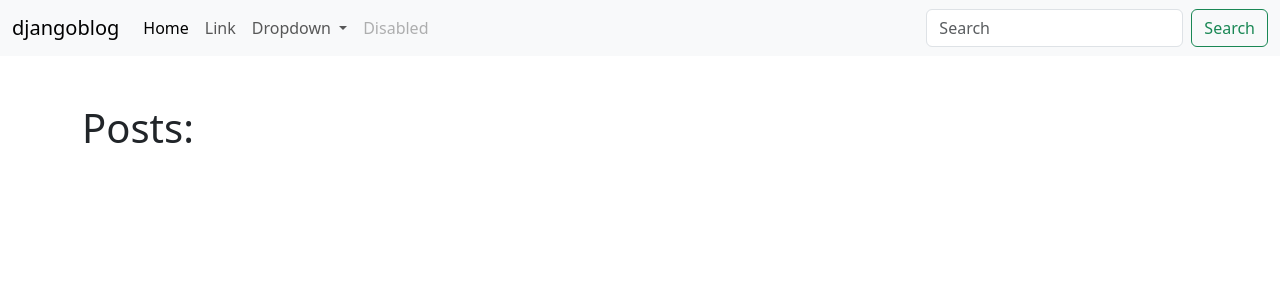
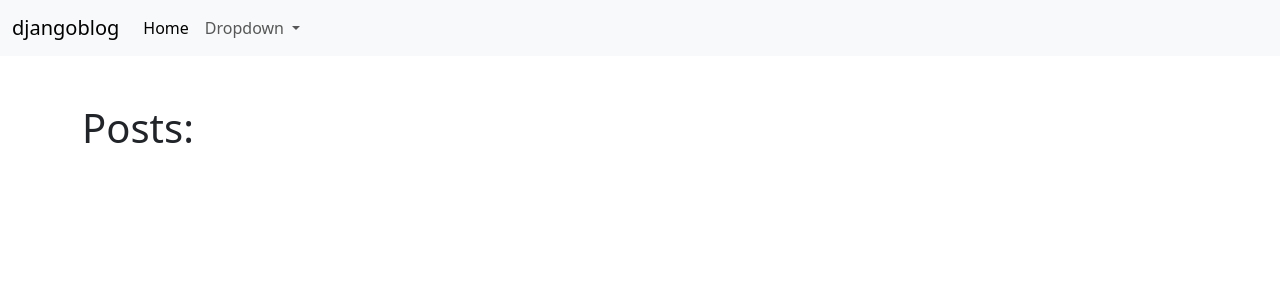
Before and after one commit to KiwiFunk/django-blog, a Django app: page / in a window 1280 px wide. Shown: the top 300 px of the page. Run offline with Django 5.2, Linux system fonts and the light colour scheme; data that the repository does not hold is empty.

Commit message:
Removed fields from default navbar

```diff
--- a/blogapp/templates/base.html
+++ b/blogapp/templates/base.html
@@ -14,17 +14,14 @@
         <!-- Navbar -->
         <nav class="navbar navbar-expand-lg bg-body-tertiary">
             <div class="container-fluid">
-              <a class="navbar-brand" href="#">djangoblog</a>
+              <a class="navbar-brand" href="{% url 'home' %}">djangoblog</a>
               <button class="navbar-toggler" type="button" data-bs-toggle="collapse" data-bs-target="#navbarSupportedContent" aria-controls="navbarSupportedContent" aria-expanded="false" aria-label="Toggle navigation">
                 <span class="navbar-toggler-icon"></span>
               </button>
               <div class="collapse navbar-collapse" id="navbarSupportedContent">
                 <ul class="navbar-nav me-auto mb-2 mb-lg-0">
                   <li class="nav-item">
-                    <a class="nav-link active" aria-current="page" href="#">Home</a>
-                  </li>
-                  <li class="nav-item">
-                    <a class="nav-link" href="#">Link</a>
+                    <a class="nav-link active" aria-current="page" href="{% url 'home' %}">Home</a>
                   </li>
                   <li class="nav-item dropdown">
                     <a class="nav-link dropdown-toggle" href="#" role="button" data-bs-toggle="dropdown" aria-expanded="false">
@@ -37,14 +34,7 @@
                       <li><a class="dropdown-item" href="#">Something else here</a></li>
                     </ul>
                   </li>
-                  <li class="nav-item">
-                    <a class="nav-link disabled" aria-disabled="true">Disabled</a>
-                  </li>
                 </ul>
-                <form class="d-flex" role="search">
-                  <input class="form-control me-2" type="search" placeholder="Search" aria-label="Search">
-                  <button class="btn btn-outline-success" type="submit">Search</button>
-                </form>
               </div>
             </div>
           </nav>
```
